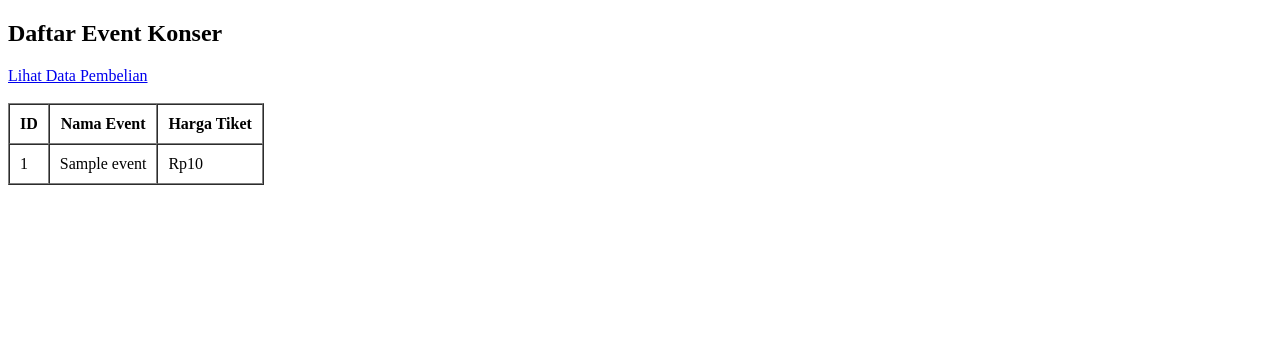
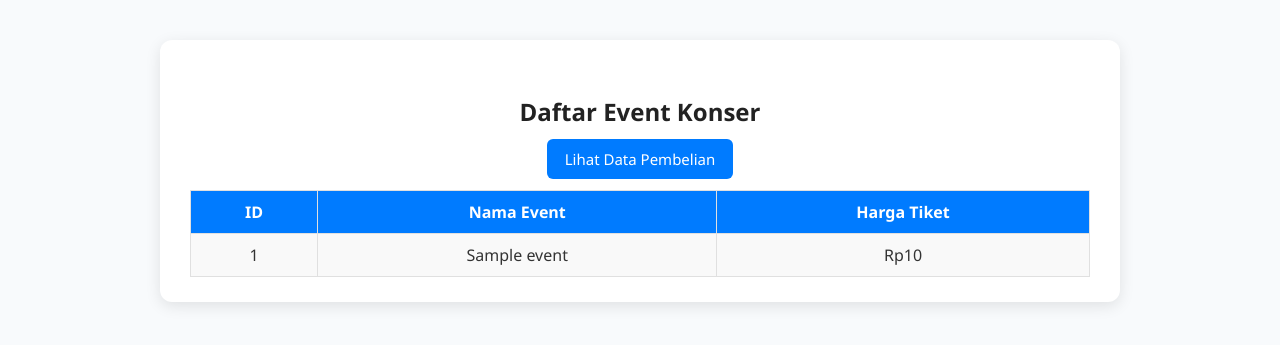
Before and after one commit to farizdzulhami/CRUD_TIKET_KONSER, a PHP site: page / in a window 1280 px wide. Shown: the top 345 px of the page. Run offline with PHP 8.4, Linux system fonts and the light colour scheme; tables that the repository leaves empty or names only in its code hold one stand-in row (values such as "Sample post").

Commit message:
crud-tiketkonser

```diff
--- a/index.php
+++ b/index.php
@@ -1,33 +1,41 @@
 <?php
 include 'config.php';
-
-
 $event_result = $conn->query("SELECT * FROM event");
 ?>
 
 <!DOCTYPE html>
-<html>
+<html lang="id">
 <head>
+    <meta charset="UTF-8">
+    <meta name="viewport" content="width=device-width, initial-scale=1.0">
     <title>Daftar Event Konser</title>
+    <link rel="stylesheet" href="style.css">
 </head>
 <body>
+    <div class="container">
         <h2> Daftar Event Konser</h2>
-    <a href="pembelian.php">Lihat Data Pembelian</a>
-    <br><br>
-    <table border="1" cellpadding="10" cellspacing="0">
+        <div style="text-align:center; margin-bottom:20px;">
+            <a href="pembelian.php" class="btn"> Lihat Data Pembelian</a>
+        </div>
+
+        <table>
             <tr>
                 <th>ID</th>
                 <th>Nama Event</th>
                 <th>Harga Tiket</th>
             </tr>
+            <?php if ($event_result->num_rows > 0): ?>
                 <?php while ($event = $event_result->fetch_assoc()): ?>
                     <tr>
                         <td><?= $event['id']; ?></td>
                         <td><?= htmlspecialchars($event['nama_event']); ?></td>
                         <td>Rp<?= number_format($event['harga'], 0, ',', '.'); ?></td>
                     </tr>
-
                 <?php endwhile; ?>
+            <?php else: ?>
+                <tr><td colspan="3">Belum ada event yang tersedia.</td></tr>
+            <?php endif; ?>
         </table>
+    </div>
 </body>
 </html>
--- a/pembelian.php
+++ b/pembelian.php
@@ -14,6 +14,8 @@ $result = $conn->query($sql);
 <html>
 <head>
     <title>Data Pembelian Tiket</title>
+    <link rel="stylesheet" href="style.css">
+
 </head>
 <body>
     <h2> Data Pembelian Tiket</h2>
--- /dev/null
+++ b/style.css
@@ -0,0 +1,198 @@
+/* === Style Global === */
+body {
+    font-family: "Segoe UI", Tahoma, Geneva, Verdana, sans-serif;
+    background-color: #f8fafc;
+    margin: 0;
+    padding: 0;
+    color: #333;
+}
+
+h2 {
+    text-align: center;
+    color: #222;
+    margin-top: 30px;
+}
+
+a {
+    text-decoration: none;
+    color: #007bff;
+    transition: 0.3s;
+}
+
+a:hover {
+    color: #0056b3;
+}
+
+/* === Container Umum === */
+.container {
+    max-width: 900px;
+    background: #fff;
+    margin: 40px auto;
+    padding: 25px 30px;
+    border-radius: 12px;
+    box-shadow: 0 4px 15px rgba(0, 0, 0, 0.1);
+}
+
+/* === Tombol === */
+button, .btn {
+    background-color: #007bff;
+    color: white;
+    border: none;
+    padding: 10px 18px;
+    border-radius: 6px;
+    cursor: pointer;
+    font-size: 15px;
+    transition: 0.3s;
+}
+
+button:hover, .btn:hover {
+    background-color: #0056b3;
+}
+
+/* === Form === */
+form {
+    display: flex;
+    flex-direction: column;
+    gap: 12px;
+    margin-top: 15px;
+}
+
+label {
+    font-weight: bold;
+}
+
+input[type="text"],
+input[type="number"],
+select {
+    width: 100%;
+    padding: 10px;
+    border: 1px solid #ccc;
+    border-radius: 6px;
+    transition: 0.3s;
+}
+
+input:focus, select:focus {
+    border-color: #007bff;
+    outline: none;
+}
+
+/* === Tabel === */
+table {
+    width: 100%;
+    border-collapse: collapse;
+    margin-top: 20px;
+}
+
+th, td {
+    border: 1px solid #e0e0e0;
+    padding: 10px;
+    text-align: center;
+}
+
+th {
+    background-color: #007bff;
+    color: white;
+}
+
+tr:nth-child(even) {
+    background-color: #f9f9f9;
+}
+
+/* === Link Aksi === */
+.action-links a {
+    margin: 0 5px;
+    color: #007bff;
+}
+
+.action-links a:hover {
+    text-decoration: underline;
+}
+
+/* === Style Global === */
+body {
+    font-family: "Segoe UI", Tahoma, Geneva, Verdana, sans-serif;
+    background-color: #f8fafc;
+    margin: 0;
+    padding: 0;
+    color: #333;
+}
+
+h2 {
+    text-align: center;
+    color: #222;
+    margin-top: 30px;
+}
+
+a {
+    text-decoration: none;
+    color: #007bff;
+    transition: 0.3s;
+}
+
+a:hover {
+    color: #0056b3;
+}
+
+/* === Container === */
+.container {
+    max-width: 900px;
+    background: #fff;
+    margin: 40px auto;
+    padding: 25px 30px;
+    border-radius: 12px;
+    box-shadow: 0 4px 15px rgba(0, 0, 0, 0.1);
+}
+
+/* === Tombol === */
+button, .btn {
+    background-color: #007bff;
+    color: white;
+    border: none;
+    padding: 10px 18px;
+    border-radius: 6px;
+    cursor: pointer;
+    font-size: 15px;
+    transition: 0.3s;
+}
+
+button:hover, .btn:hover {
+    background-color: #0056b3;
+}
+
+/* === Tabel === */
+table {
+    width: 100%;
+    border-collapse: collapse;
+    margin-top: 20px;
+}
+
+th, td {
+    border: 1px solid #e0e0e0;
+    padding: 10px;
+    text-align: center;
+}
+
+th {
+    background-color: #007bff;
+    color: white;
+}
+
+tr:nth-child(even) {
+    background-color: #f9f9f9;
+}
+
+/* === Responsif === */
+@media (max-width: 600px) {
+    .container {
+        padding: 15px;
+    }
+
+    table, th, td {
+        font-size: 14px;
+    }
+
+    .btn {
+        display: block;
+        margin: 8px auto;
+    }
+}
```
Lines whose indentation alone changed are shown as unchanged.
